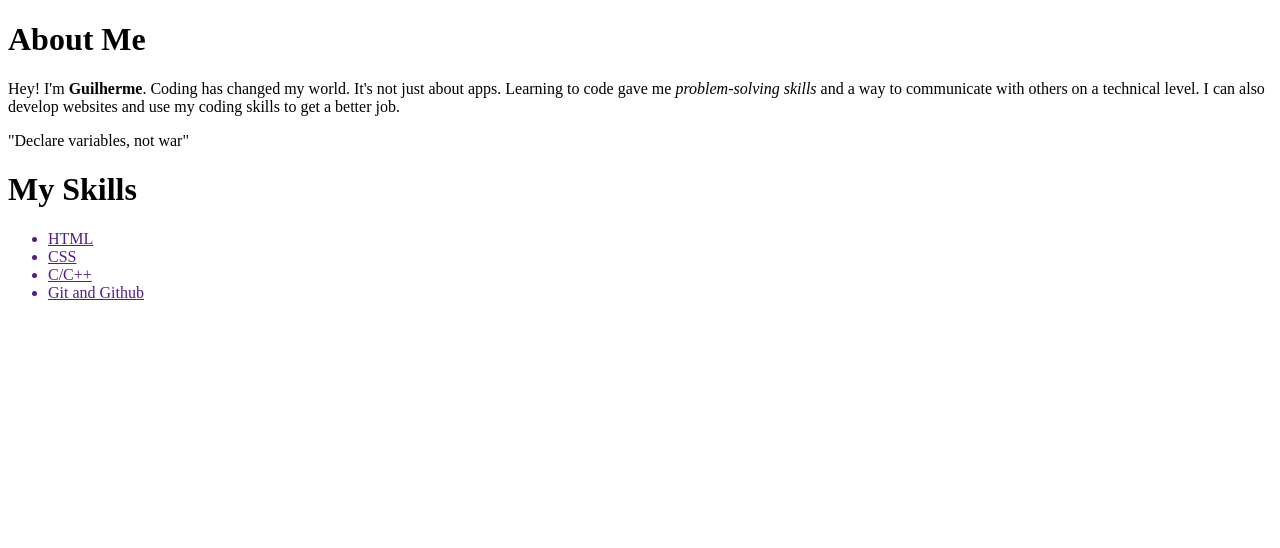
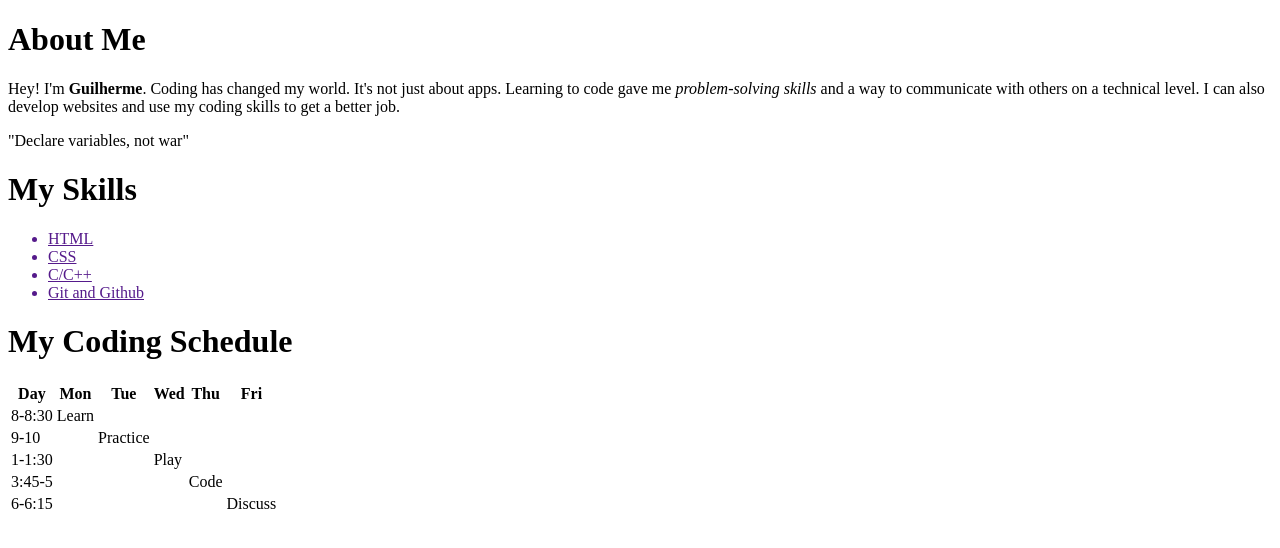
Before and after one commit to guilherme-schultz/html_and_css, a plain HTML site: page index.html in a window 1280 px wide. Drawn offline with Linux system fonts and the light colour scheme.

Commit message:
Creating "My Schedule" section

```diff
--- a/index.html
+++ b/index.html
@@ -18,13 +18,76 @@
             <p class="quote">"Declare variables, not war"</p>
         </div>
         <div class="my_skills">
-            <h1><span>My Skills</span></h1>
+            <h1>
+                <span>My Skills</span></h1>
             <ul>
-                <a href=""><li>HTML</li></a>
-                <a href=""><li>CSS</li></a>
-                <a href=""><li>C/C++</li></a>
-                <a href=""><li>Git and Github</li></a>
+                <a href="">
+                    <li>HTML</li>
+                </a>
+                <a href="">
+                    <li>CSS</li>
+                </a>
+                <a href="">
+                    <li>C/C++</li>
+                </a>
+                <a href="">
+                    <li>Git and Github</li>
+                </a>
             </ul>
+        </div>
+        <div class="my_schedule">
+            <h1>
+                <span>My Coding Schedule</span></h1>
+            <table>
+                <tr>
+                    <th>Day</th>
+                    <th>Mon</th>
+                    <th>Tue</th>
+                    <th>Wed</th>
+                    <th>Thu</th>
+                    <th>Fri</th>
+                </tr>
+                <tr>
+                    <td>8-8:30</td>
+                    <td class="selected">Learn</td>
+                    <td></td>
+                    <td></td>
+                    <td></td>
+                    <td></td>
+                </tr>
+                <tr>
+                    <td>9-10</td>
+                    <td></td>
+                    <td class="selected">Practice</td>
+                    <td></td>
+                    <td></td>
+                    <td></td>
+                </tr>
+                <tr>
+                    <td>1-1:30</td>
+                    <td></td>
+                    <td></td>
+                    <td class="selected">Play</td>
+                    <td></td>
+                    <td></td>
+                </tr>
+                <tr>
+                    <td>3:45-5</td>
+                    <td></td>
+                    <td></td>
+                    <td></td>
+                    <td class="selected">Code</td>
+                    <td></td>
+                </tr>
+                <tr>
+                    <td>6-6:15</td>
+                    <td></td>
+                    <td></td>
+                    <td></td>
+                    <td></td>
+                    <td class="selected">Discuss</td>
+                </tr>
+            </table>
         </div>
 
     </body>
```
